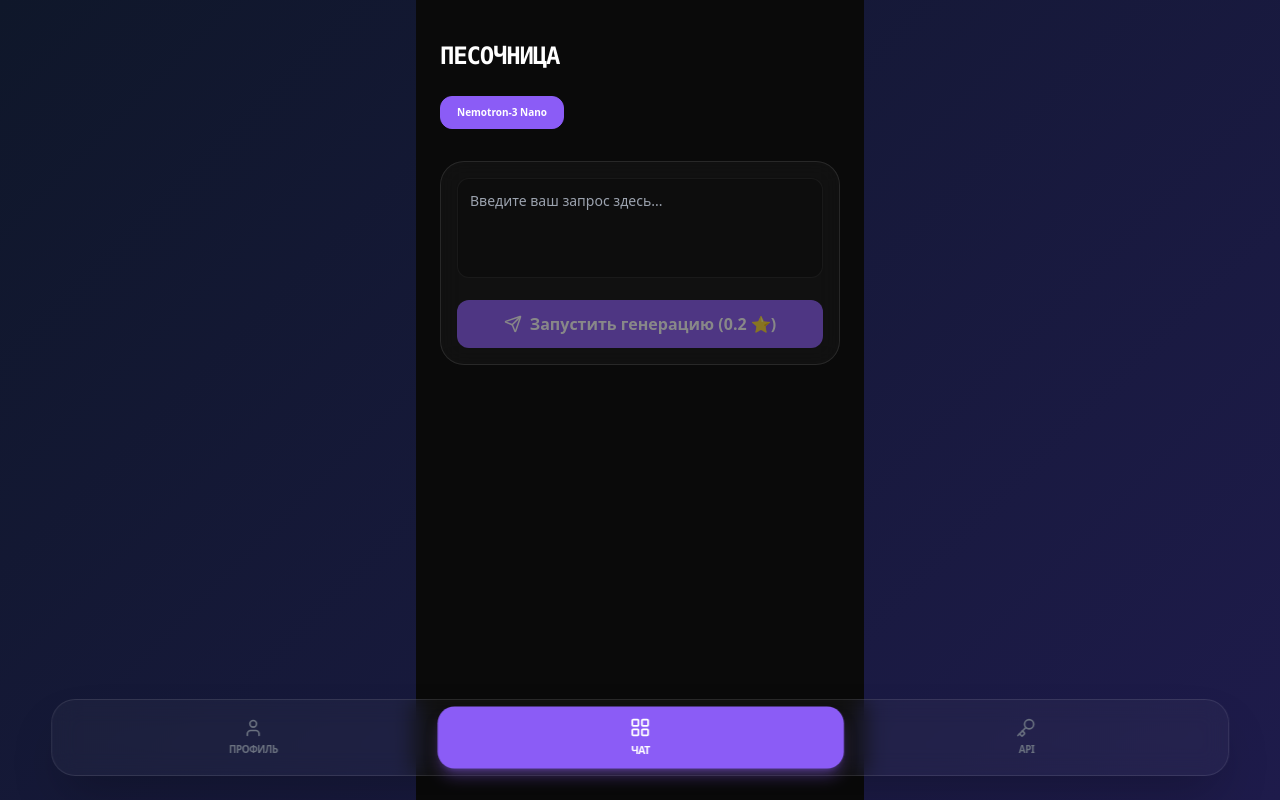
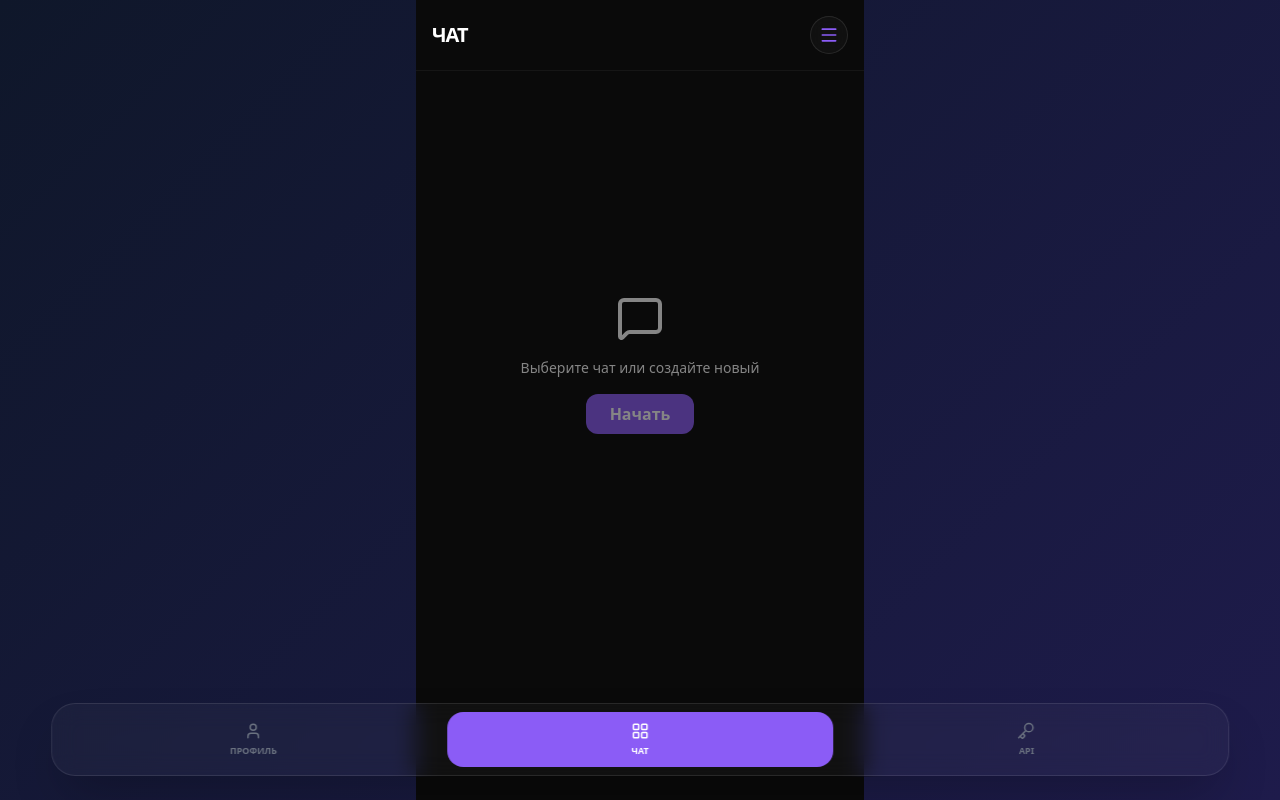
Before and after one commit to Kazeduun889/git-init-git-add-.-git-commit--m-Initial-commit-, a React (Vite) app: page / in a window 1280 px wide. Both pictures are taken after a click on the button "ЧАТ". Built offline with nearby package versions, Linux system fonts and the light colour scheme.

Commit message:
ver 1.7: добавлена история чатов и новый дизайн

```diff
--- a/src/App.jsx
+++ b/src/App.jsx
@@ -1,39 +1,39 @@
-import React, { useState, useEffect } from 'react';
-import { User, LayoutGrid, Key, Sparkles, Copy, Plus, Trash2, ShieldCheck, Send, Loader2 } from 'lucide-react';
+import React, { useState, useEffect, useRef } from 'react';
+import { User, LayoutGrid, Key, Sparkles, Copy, Plus, Trash2, ShieldCheck, Send, Loader2, Menu, X, MessageSquare } from 'lucide-react';
 import { motion, AnimatePresence } from 'framer-motion';
 import { supabase } from './supabaseClient';
 
 const AI_MODELS = [
-  { id: 'nvidia/nemotron-3-nano-30b-a3b:free', name: 'Nemotron-3 Nano', provider: 'NVIDIA', price: '0.2 ⭐', icon: '🤖' },
+  { id: 'nvidia/nemotron-3-nano-30b-a3b:free', name: 'Nemotron Nano', provider: 'NVIDIA', price: '0.2 ⭐', icon: '🤖' },
 ];
 
-// --- Вкладка Профиль ---
+// --- Компонент Профиля ---
 const ProfileView = ({ userData }) => (
-  <motion.div initial={{ opacity: 0 }} animate={{ opacity: 1 }} className="p-6 space-y-6 pb-24">
-    <div className="flex items-center gap-2 mb-2">
-        <div className="w-2 h-2 bg-green-500 rounded-full animate-pulse"></div>
-        <span className="text-[10px] text-gray-500 font-bold uppercase tracking-widest text-white/50 font-mono">Система активна • v.1.6</span>
-    </div>
-    <div className="glass-card p-6 border-accent/20 bg-accent/5 relative overflow-hidden">
-      <div className="flex items-center gap-4 mb-6">
-        <div className="w-16 h-16 bg-gradient-to-tr from-accent to-purple-400 rounded-2xl flex items-center justify-center shadow-xl shadow-accent/20">
+  <motion.div initial={{ opacity: 0 }} animate={{ opacity: 1 }} className="p-6 space-y-6 pb-24 font-sans">
+    <div className="glass-card p-6 border-accent/20 bg-accent/5 relative">
+      <div className="flex items-center gap-4">
+        <div className="w-16 h-16 bg-gradient-to-tr from-accent to-purple-500 rounded-2xl flex items-center justify-center shadow-lg">
           <User size={32} className="text-white" />
         </div>
         <div>
-          <h2 className="text-xl font-bold text-white tracking-tight">@{userData?.username || 'пользователь'}</h2>
-          <div className="flex items-center gap-1 text-yellow-400">
-            <Sparkles size={14} fill="currentColor" />
-            <span className="text-sm font-bold tracking-tight">{userData?.stars_balance ?? 0} Звезд доступно</span>
+          <h2 className="text-xl font-bold text-white tracking-tight">@{userData?.username || 'user'}</h2>
+          <div className="flex items-center gap-1.5 text-yellow-400 mt-1">
+            <Sparkles size={16} fill="currentColor" />
+            <span className="text-sm font-black italic">{userData?.stars_balance?.toFixed(1) ?? 0} Звезд</span>
           </div>
         </div>
       </div>
     </div>
-    <div className="space-y-4 pt-2">
-      <h3 className="text-[10px] font-black text-gray-500 uppercase tracking-[0.2em] px-1 font-mono">Быстрое пополнение</h3>
-      <div className="grid grid-cols-1 gap-3">
+
+    <div className="space-y-4">
+      <h3 className="text-[11px] font-black text-gray-500 uppercase tracking-widest px-1">Быстрое пополнение</h3>
+      <div className="grid gap-3">
         {[50, 250, 1000].map(amt => (
           <button key={amt} className="w-full glass-card p-4 flex justify-between items-center border-white/5 active:scale-95 transition-all">
-            <span className="font-bold text-white tracking-wide">{amt} Звезд</span>
+            <div className="flex items-center gap-3">
+              <Sparkles size={18} className="text-yellow-500" fill="currentColor" />
+              <span className="font-bold text-white text-sm">{amt} Звезд</span>
+            </div>
             <Plus size={18} className="text-accent" />
           </button>
         ))}
@@ -42,133 +42,195 @@ const ProfileView = ({ userData }) => (
   </motion.div>
 );
 
-// --- Вкладка Чат (Модели) ---
-const ModelsView = ({ userData, onUpdateBalance }) => {
-  const [selectedModel, setSelectedModel] = useState(AI_MODELS[0]);
-  const [prompt, setPrompt] = useState('');
+// --- Компонент Чата ---
+const ChatView = ({ userData, onUpdateBalance }) => {
+  const [chats, setChats] = useState([]);
+  const [currentChat, setCurrentChat] = useState(null);
+  const [messages, setMessages] = useState([]);
+  const [input, setInput] = useState('');
   const [loading, setLoading] = useState(false);
-  const [response, setResponse] = useState('');
+  const [isHistoryOpen, setIsHistoryOpen] = useState(false);
+  const scrollRef = useRef(null);
 
-  const handleTestChat = async () => {
-    if (!prompt.trim()) return;
+  useEffect(() => { if (userData) loadChats(); }, [userData]);
+  useEffect(() => { scrollRef.current?.scrollIntoView({ behavior: 'smooth' }); }, [messages]);
+
+  const loadChats = async () => {
+    const { data } = await supabase.from('chats').select('*').eq('user_id', userData.telegram_id).order('created_at', { ascending: false });
+    if (data) setChats(data);
+  };
+
+  const startNewChat = async () => {
+    if (chats.length >= 10) return alert("Превышен лимит (10 чатов). Удалите старые чаты.");
+    const { data } = await supabase.from('chats').insert([{ user_id: userData.telegram_id, title: 'Новый чат' }]).select().single();
+    if (data) {
+      setChats([data, ...chats]);
+      selectChat(data);
+    }
+  };
+
+  const selectChat = async (chat) => {
+    setCurrentChat(chat);
+    setIsHistoryOpen(false);
+    const { data } = await supabase.from('chat_messages').select('*').eq('chat_id', chat.id).order('created_at', { ascending: true });
+    setMessages(data || []);
+  };
+
+  const deleteChat = async (id) => {
+    await supabase.from('chats').delete().eq('id', id);
+    setChats(chats.filter(c => c.id !== id));
+    if (currentChat?.id === id) {
+      setCurrentChat(null);
+      setMessages([]);
+    }
+  };
+
+  const sendMessage = async () => {
+    if (!input.trim() || !currentChat) return;
+    const userMsg = { role: 'user', content: input };
+    setMessages(prev => [...prev, userMsg]);
+    setInput('');
     setLoading(true);
+
     try {
       const { data: keys } = await supabase.from('api_keys').select('key_value').eq('user_id', userData.telegram_id).limit(1);
-
-      if (!keys || keys.length === 0) {
-        alert("Сначала создайте API ключ во вкладке API!");
-        setLoading(false);
-        return;
-      }
 
       const res = await fetch('/api/chat', {
         method: 'POST',
         headers: { 'Content-Type': 'application/json' },
         body: JSON.stringify({
           apiKey: keys[0].key_value,
-          prompt: prompt,
-          model: selectedModel.id
+          messages: [...messages, userMsg].slice(-10), // Передаем контекст (последние 10 сообщений)
+          model: AI_MODELS[0].id
         })
       });
 
       const data = await res.json();
       if (data.reply) {
-        setResponse(data.reply);
+        const assistantMsg = { role: 'assistant', content: data.reply };
+        setMessages(prev => [...prev, assistantMsg]);
+        // Сохраняем в БД
+        await supabase.from('chat_messages').insert([
+          { chat_id: currentChat.id, role: 'user', content: userMsg.content },
+          { chat_id: currentChat.id, role: 'assistant', content: assistantMsg.content }
+        ]);
         onUpdateBalance();
       } else {
-        alert("Ошибка: " + (data.error || "Неизвестная ошибка"));
+        alert(data.error);
       }
-    } catch (e) {
-      alert("Системная ошибка: " + e.message);
-    }
+    } catch (e) { alert(e.message); }
     setLoading(false);
   };
 
   return (
-    <motion.div initial={{ opacity: 0 }} animate={{ opacity: 1 }} className="p-6 space-y-6 pb-24">
-      <h2 className="text-2xl font-black tracking-tighter uppercase font-mono">Песочница</h2>
+    <div className="flex flex-col h-full font-sans relative">
+      {/* Header */}
+      <header className="p-4 flex justify-between items-center border-b border-white/5">
+        <h2 className="text-xl font-black uppercase tracking-tighter">Чат</h2>
+        <button onClick={() => setIsHistoryOpen(true)} className="p-2 glass-card text-accent">
+          <Menu size={20} />
+        </button>
+      </header>
 
-      <div className="flex gap-2 overflow-x-auto no-scrollbar pb-2">
-        {AI_MODELS.map(m => (
-          <button
-            key={m.id}
-            onClick={() => setSelectedModel(m)}
-            className={`flex-shrink-0 px-4 py-2 rounded-xl border text-[10px] font-bold transition-all ${selectedModel.id === m.id ? 'bg-accent border-accent text-white' : 'glass-card border-white/5 text-gray-500'}`}
-          >
-            {m.name}
-          </button>
+      {/* Messages */}
+      <div className="flex-1 overflow-y-auto p-4 space-y-4 pb-32">
+        {!currentChat && (
+          <div className="h-full flex flex-col items-center justify-center text-center space-y-4 opacity-50">
+            <MessageSquare size={48} />
+            <p className="text-sm">Выберите чат или создайте новый</p>
+            <button onClick={startNewChat} className="bg-accent px-6 py-2 rounded-xl text-white font-bold">Начать</button>
+          </div>
+        )}
+        {messages.map((m, i) => (
+          <div key={i} className={`flex ${m.role === 'user' ? 'justify-end' : 'justify-start'}`}>
+            <div className={`max-w-[85%] p-3 rounded-2xl text-sm ${m.role === 'user' ? 'bg-accent text-white rounded-tr-none' : 'glass-card border-white/10 rounded-tl-none'}`}>
+              {m.content}
+            </div>
+          </div>
         ))}
+        {loading && <div className="text-[10px] text-gray-500 animate-pulse font-bold uppercase">ИИ печатает...</div>}
+        <div ref={scrollRef} />
       </div>
 
-      <div className="glass-card p-4 border-white/5 space-y-4">
-        <textarea
-          value={prompt}
-          onChange={(e) => setPrompt(e.target.value)}
-          placeholder="Введите ваш запрос здесь..."
-          className="w-full bg-black/20 border border-white/5 rounded-xl p-3 text-sm text-white focus:outline-none focus:border-accent/50 min-h-[100px] resize-none"
-        />
-        <button
-          onClick={handleTestChat}
-          disabled={loading || !prompt}
-          className="w-full bg-accent hover:bg-accent/80 disabled:opacity-50 py-3 rounded-xl font-bold flex items-center justify-center gap-2 transition-all active:scale-95"
-        >
-          {loading ? <Loader2 className="animate-spin" size={18} /> : <Send size={18} />}
-          {loading ? 'Обработка...' : `Запустить генерацию (${selectedModel.price})`}
-        </button>
-      </div>
+      {/* Input */}
+      {currentChat && (
+        <div className="fixed bottom-24 left-0 w-full p-4 bg-[#0a0a0a]/80 backdrop-blur-md">
+          <div className="relative max-w-md mx-auto">
+            <input
+              value={input}
+              onChange={(e) => setInput(e.target.value)}
+              onKeyDown={(e) => e.key === 'Enter' && sendMessage()}
+              placeholder="Спроси нейросеть..."
+              className="w-full bg-white/5 border border-white/10 rounded-2xl py-4 px-5 pr-14 focus:outline-none focus:border-accent/50 text-sm"
+            />
+            <button onClick={sendMessage} className="absolute right-2 top-2 p-2.5 bg-accent rounded-xl text-white">
+              <Send size={18} />
+            </button>
+          </div>
+        </div>
+      )}
 
-      {response && (
-        <motion.div initial={{ opacity: 0, y: 10 }} animate={{ opacity: 1, y: 0 }} className="glass-card p-4 border-accent/20 bg-accent/5">
-          <p className="text-[10px] uppercase font-black text-accent mb-2 tracking-widest">Ответ нейросети</p>
-          <p className="text-sm text-gray-200 leading-relaxed whitespace-pre-wrap">{response}</p>
-        </motion.div>
-      )}
-    </motion.div>
+      {/* History Sidebar Drawer */}
+      <AnimatePresence>
+        {isHistoryOpen && (
+          <>
+            <motion.div initial={{ opacity: 0 }} animate={{ opacity: 1 }} exit={{ opacity: 0 }} onClick={() => setIsHistoryOpen(false)} className="fixed inset-0 bg-black/80 z-[60]" />
+            <motion.div initial={{ x: '100%' }} animate={{ x: 0 }} exit={{ x: '100%' }} className="fixed top-0 right-0 h-full w-4/5 bg-[#111] z-[70] p-6 shadow-2xl border-l border-white/5">
+              <div className="flex justify-between items-center mb-8">
+                <h3 className="font-black uppercase tracking-widest text-sm">История чатов</h3>
+                <X onClick={() => setIsHistoryOpen(false)} />
+              </div>
+              <button onClick={startNewChat} className="w-full py-3 glass-card border-dashed border-accent/40 text-accent font-bold text-xs uppercase mb-6 flex items-center justify-center gap-2">
+                <Plus size={16} /> Новый чат
+              </button>
+              <div className="space-y-3 overflow-y-auto max-h-[70vh]">
+                {chats.map(c => (
+                  <div key={c.id} className={`flex items-center gap-2 p-3 rounded-xl transition-all ${currentChat?.id === c.id ? 'bg-accent/20 border border-accent/50' : 'bg-white/5 border border-transparent'}`}>
+                    <div onClick={() => selectChat(c)} className="flex-1 text-xs font-bold truncate cursor-pointer">{c.title}</div>
+                    <Trash2 onClick={() => deleteChat(c.id)} size={14} className="text-gray-600 hover:text-red-500" />
+                  </div>
+                ))}
+              </div>
+            </motion.div>
+          </>
+        )}
+      </AnimatePresence>
+    </div>
   );
 };
 
-// --- Вкладка API Ключи ---
+// --- Вкладка API ---
 const ApiView = ({ tgId }) => {
   const [keys, setKeys] = useState([]);
   useEffect(() => { if (tgId) fetchKeys(); }, [tgId]);
   const fetchKeys = async () => {
-    const { data } = await supabase.from('api_keys').select('*').eq('user_id', tgId).order('created_at', { ascending: false });
+    const { data } = await supabase.from('api_keys').select('*').eq('user_id', tgId);
     if (data) setKeys(data);
   };
-  const createKey = async () => {
-    const val = `nx_sk_${Math.random().toString(36).substring(2, 15)}`;
-    const { data } = await supabase.from('api_keys').insert([{ user_id: tgId, key_name: `Ключ ${keys.length + 1}`, key_value: val }]).select();
-    if (data) setKeys([...data, ...keys]);
-  };
-
   return (
-    <motion.div initial={{ opacity: 0 }} animate={{ opacity: 1 }} className="p-6 space-y-6 pb-24">
-      <div className="flex justify-between items-center"><h2 className="text-2xl font-black tracking-tighter uppercase font-mono text-white">API Доступ</h2><ShieldCheck className="text-green-500" /></div>
-      <button onClick={createKey} className="w-full glass-card border-dashed border-accent/40 p-5 flex items-center justify-center gap-3 text-accent active:scale-95 transition-all uppercase font-bold text-[10px] tracking-widest">
-        <Plus size={18} /> Создать секретный ключ
+    <div className="p-6 space-y-6 pb-24 font-sans">
+      <div className="flex justify-between items-center"><h2 className="text-2xl font-black tracking-tighter uppercase">API Ключи</h2><ShieldCheck className="text-green-500" /></div>
+      <button className="w-full glass-card border-dashed border-accent/40 p-5 flex items-center justify-center gap-3 text-accent font-bold text-[10px] uppercase tracking-widest">
+        Генерация ключей доступна
       </button>
       <div className="space-y-3">
-        <p className="text-[10px] font-black text-gray-500 uppercase tracking-[0.2em] px-1 font-mono">Ваши активные ключи</p>
         {keys.map(k => (
-          <div key={k.id} className="glass-card p-4 border-white/5 flex justify-between items-center">
-            <code className="text-[10px] text-accent font-mono truncate mr-4 uppercase">{k.key_value}</code>
-            <Copy size={14} className="text-gray-500 cursor-pointer hover:text-white" onClick={() => {
-                navigator.clipboard.writeText(k.key_value);
-                alert("Скопировано!");
-            }} />
+          <div key={k.id} className="glass-card p-4 border-white/5 flex justify-between items-center font-mono text-[10px]">
+            <span className="truncate mr-4 text-accent">{k.key_value}</span>
+            <Copy size={14} className="text-gray-500" />
           </div>
         ))}
       </div>
-    </motion.div>
+    </div>
   );
 };
 
-// --- Главный компонент ---
+// --- Main App ---
 export default function App() {
   const [activeTab, setActiveTab] = useState('home');
   const [userData, setUserData] = useState(null);
 
-  const fetchUser = async (tgUser) => {
+  const syncUser = async (tgUser) => {
     let { data } = await supabase.from('profiles').select('*').eq('telegram_id', tgUser.id).maybeSingle();
     if (!data) {
       const { data: newUser } = await supabase.from('profiles').insert([{ telegram_id: tgUser.id, username: tgUser.username || 'user', stars_balance: 500 }]).select().single();
@@ -183,19 +245,17 @@ export default function App() {
     if (tg) {
       tg.ready();
       tg.expand();
-      tg.headerColor = '#0a0a0a';
-      tg.backgroundColor = '#0a0a0a';
-      const user = tg.initDataUnsafe?.user || { id: 12345, username: 'тестер' };
-      fetchUser(user);
+      const user = tg.initDataUnsafe?.user || { id: 12345, username: 'tester' };
+      syncUser(user);
     }
   }, []);
 
   return (
     <div className="flex flex-col h-screen max-w-md mx-auto bg-[#0a0a0a] text-white overflow-hidden font-sans">
-      <main className="flex-1 overflow-y-auto pt-4">
+      <main className="flex-1 overflow-y-auto">
         <AnimatePresence mode="wait">
           {activeTab === 'home' && <ProfileView key="p" userData={userData} />}
-          {activeTab === 'models' && <ModelsView key="m" userData={userData} onUpdateBalance={() => fetchUser({ id: userData.telegram_id })} />}
+          {activeTab === 'chat' && <ChatView key="c" userData={userData} onUpdateBalance={() => syncUser({ id: userData.telegram_id })} />}
           {activeTab === 'api' && <ApiView key="a" tgId={userData?.telegram_id} />}
         </AnimatePresence>
       </main>
@@ -203,16 +263,12 @@ export default function App() {
       <nav className="fixed bottom-6 left-1/2 -translate-x-1/2 w-[92%] glass-card p-2 flex justify-between items-center z-50 border-white/10 shadow-2xl backdrop-blur-xl bg-black/60">
         {[
           { id: 'home', icon: User, label: 'Профиль' },
-          { id: 'models', icon: LayoutGrid, label: 'Чат' },
+          { id: 'chat', icon: LayoutGrid, label: 'Чат' },
           { id: 'api', icon: Key, label: 'API' }
         ].map(t => (
-          <button
-            key={t.id}
-            onClick={() => { setActiveTab(t.id); window.Telegram?.WebApp?.HapticFeedback.impactOccurred('light'); }}
-            className={`flex-1 flex flex-col items-center py-2.5 rounded-2xl transition-all duration-300 ${activeTab === t.id ? 'bg-accent text-white shadow-lg shadow-accent/40 scale-105' : 'text-gray-500'}`}
-          >
-            <t.icon size={20} />
-            <span className="text-[10px] mt-1 font-black uppercase tracking-tighter">{t.label}</span>
+          <button key={t.id} onClick={() => setActiveTab(t.id)} className={`flex-1 flex flex-col items-center py-2.5 rounded-2xl transition-all duration-300 ${activeTab === t.id ? 'bg-accent text-white' : 'text-gray-500'}`}>
+            <t.icon size={18} />
+            <span className="text-[9px] mt-1 font-black uppercase">{t.label}</span>
           </button>
         ))}
       </nav>
```
Also changed, not shown: api/chat.js (+19 -54 lines).
